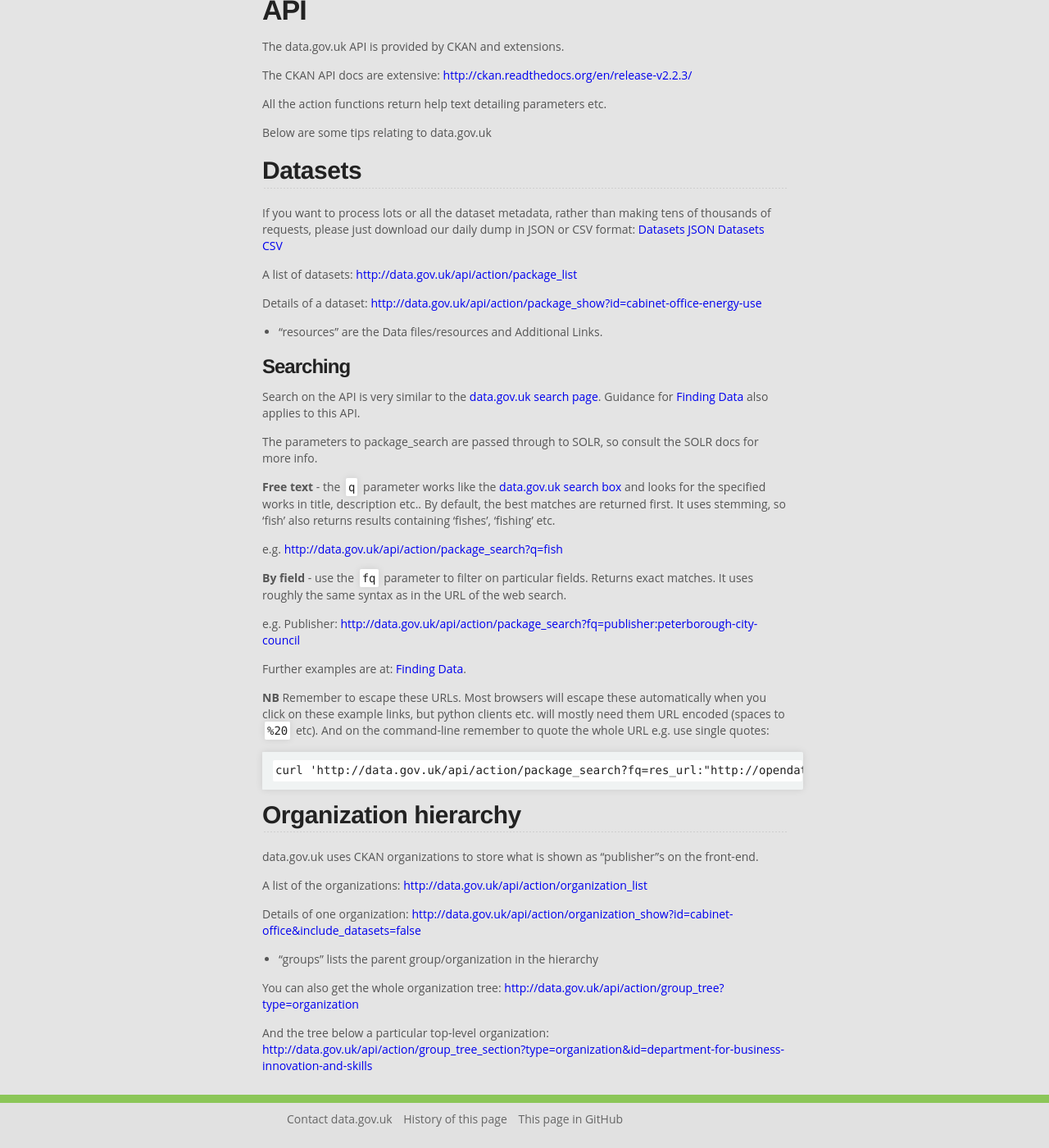
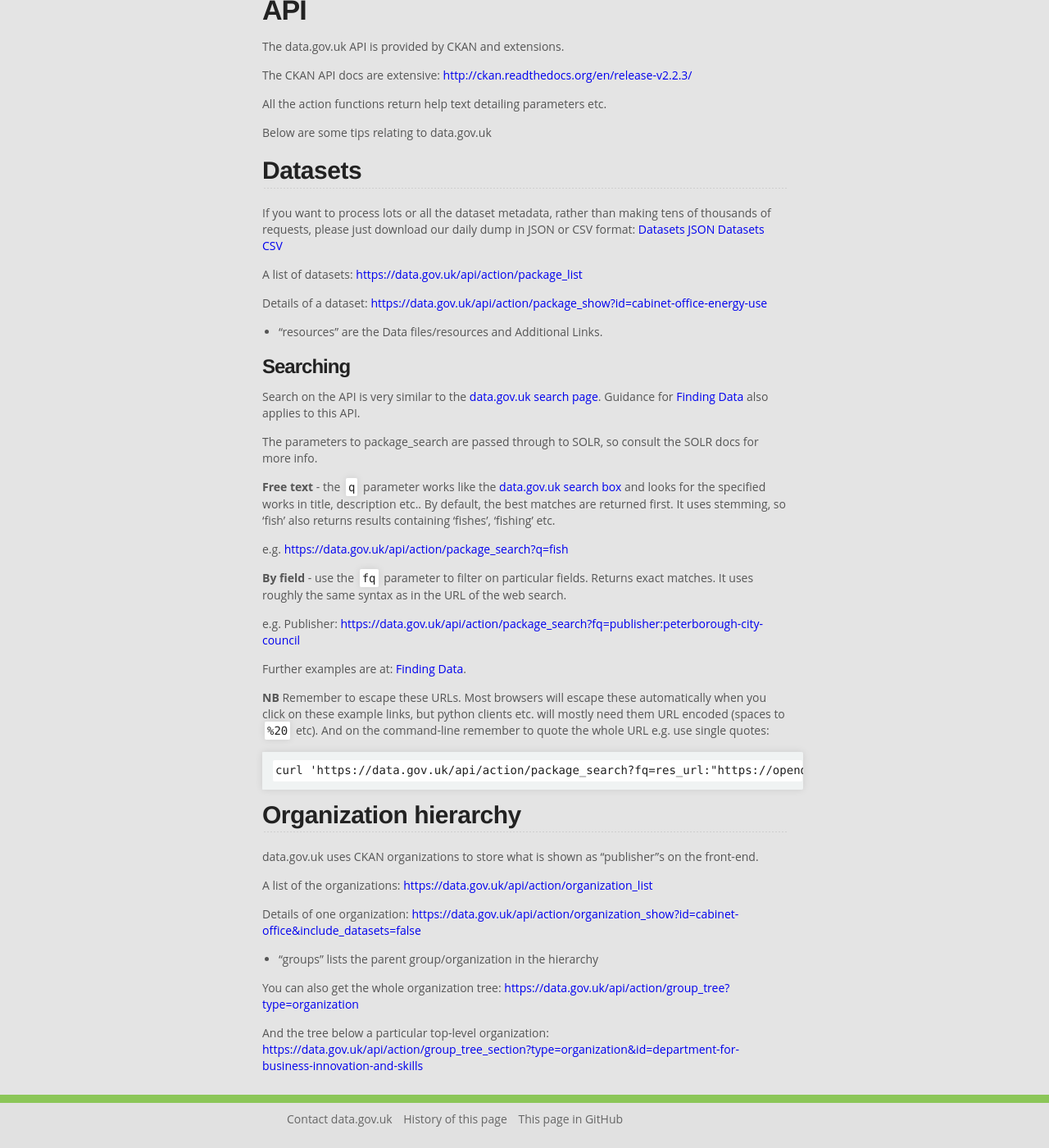
Before and after one commit to datagovuk/guidance, a Jekyll site: the page built from api.md, in a window 1280 px wide and 1400 px high, scrolled down 166 px. Shown: the whole window at 82% size. Built offline with Jekyll 4.4.1, drawn with Linux system fonts in a browser that asks for light colours; some of the changed lines change nothing that is shown.

Commit message:
https fix for api page.

```diff
--- a/api.md
+++ b/api.md
@@ -13,11 +13,11 @@
 
 ## Datasets
 
-If you want to process lots or all the dataset metadata, rather than making tens of thousands of requests, please just download our daily dump in JSON or CSV format: [Datasets JSON](http://data.gov.uk/dataset/data_gov_uk-datasets/resource/ddf2aaf3-1f95-4d97-b8c6-bdbae2e9e7b4) [Datasets CSV](http://data.gov.uk/dataset/data_gov_uk-datasets/resource/e6ce8f79-f026-4b30-b050-b3245663e438)
+If you want to process lots or all the dataset metadata, rather than making tens of thousands of requests, please just download our daily dump in JSON or CSV format: [Datasets JSON](https://data.gov.uk/dataset/data_gov_uk-datasets/resource/ddf2aaf3-1f95-4d97-b8c6-bdbae2e9e7b4) [Datasets CSV](https://data.gov.uk/dataset/data_gov_uk-datasets/resource/e6ce8f79-f026-4b30-b050-b3245663e438)
 
-A list of datasets: <http://data.gov.uk/api/action/package_list>
+A list of datasets: <https://data.gov.uk/api/action/package_list>
 
-Details of a dataset: <http://data.gov.uk/api/action/package_show?id=cabinet-office-energy-use>
+Details of a dataset: <https://data.gov.uk/api/action/package_show?id=cabinet-office-energy-use>
 
  * "resources" are the Data files/resources and Additional Links.
 
@@ -27,31 +27,31 @@
 
 The parameters to package_search are passed through to SOLR, so consult the SOLR docs for more info.
 
-**Free text** - the `q` parameter works like the [data.gov.uk search box](http://data.gov.uk/data/search) and looks for the specified works in title, description etc.. By default, the best matches are returned first. It uses stemming, so 'fish' also returns results containing 'fishes', 'fishing' etc.
+**Free text** - the `q` parameter works like the [data.gov.uk search box](https://data.gov.uk/data/search) and looks for the specified works in title, description etc.. By default, the best matches are returned first. It uses stemming, so 'fish' also returns results containing 'fishes', 'fishing' etc.
 
-e.g. <http://data.gov.uk/api/action/package_search?q=fish>
+e.g. <https://data.gov.uk/api/action/package_search?q=fish>
 
 **By field** - use the `fq` parameter to filter on particular fields. Returns exact matches. It uses roughly the same syntax as in the URL of the web search.
 
-e.g. Publisher: <http://data.gov.uk/api/action/package_search?fq=publisher:peterborough-city-council>
+e.g. Publisher: <https://data.gov.uk/api/action/package_search?fq=publisher:peterborough-city-council>
 
 Further examples are at: [Finding Data](finding_data.html#keyword-search-tips).
 
 **NB** Remember to escape these URLs. Most browsers will escape these automatically when you click on these example links, but python clients etc. will mostly need them URL encoded (spaces to `%20` etc). And on the command-line remember to quote the whole URL e.g. use single quotes:
 
-    curl 'http://data.gov.uk/api/action/package_search?fq=res_url:"http://opendatacommunities.org/data/postcodes/dump"'
+    curl 'https://data.gov.uk/api/action/package_search?fq=res_url:"https://opendatacommunities.org/data/postcodes/dump"'
 
 
 ## Organization hierarchy
 
 data.gov.uk uses CKAN organizations to store what is shown as "publisher"s on the front-end.
 
-A list of the organizations: <http://data.gov.uk/api/action/organization_list>
+A list of the organizations: <https://data.gov.uk/api/action/organization_list>
 
-Details of one organization: <http://data.gov.uk/api/action/organization_show?id=cabinet-office&include_datasets=false>
+Details of one organization: <https://data.gov.uk/api/action/organization_show?id=cabinet-office&include_datasets=false>
 
  * "groups" lists the parent group/organization in the hierarchy
 
-You can also get the whole organization tree: <http://data.gov.uk/api/action/group_tree?type=organization>
+You can also get the whole organization tree: <https://data.gov.uk/api/action/group_tree?type=organization>
 
-And the tree below a particular top-level organization: <http://data.gov.uk/api/action/group_tree_section?type=organization&id=department-for-business-innovation-and-skills>
+And the tree below a particular top-level organization: <https://data.gov.uk/api/action/group_tree_section?type=organization&id=department-for-business-innovation-and-skills>
```
